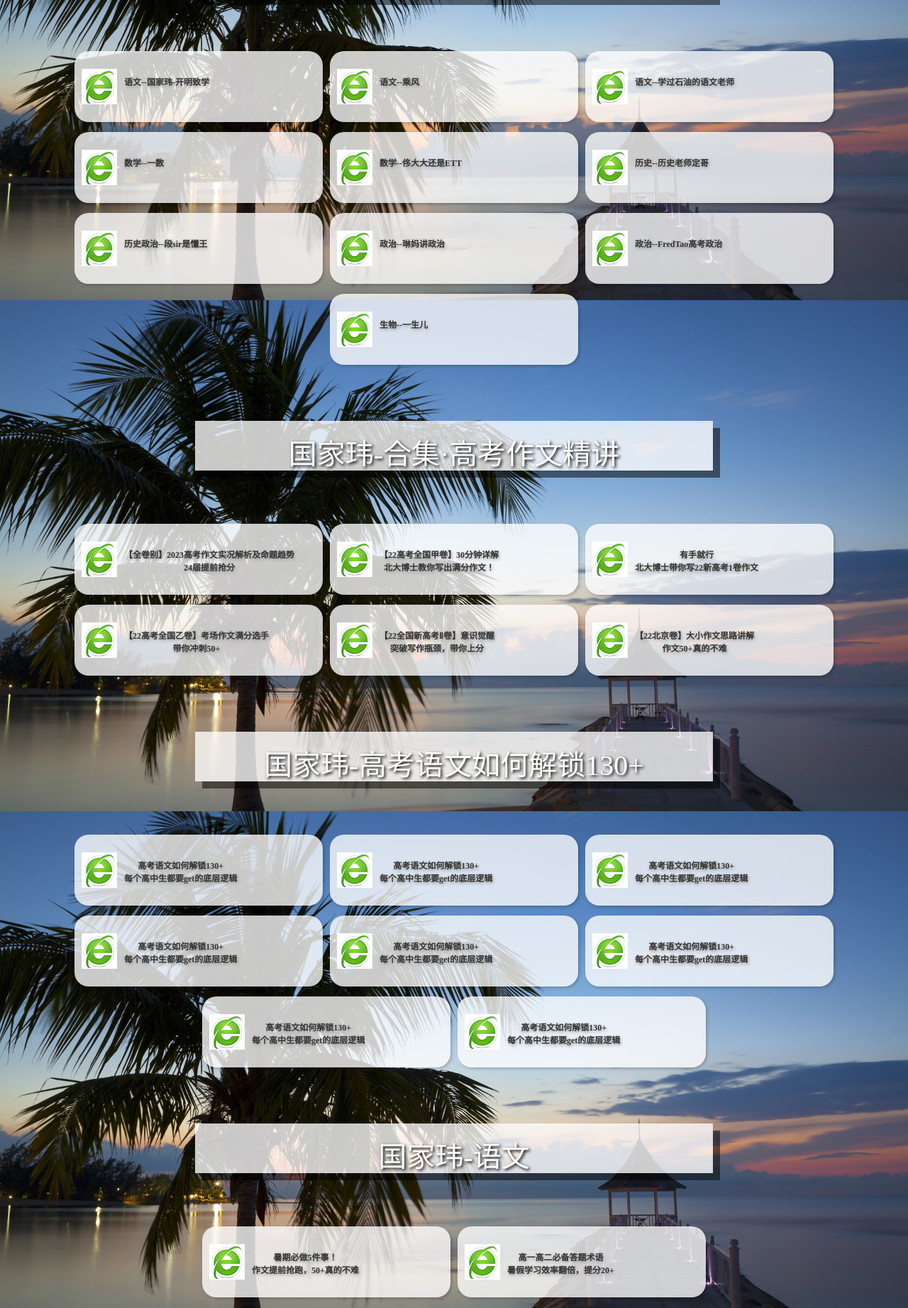
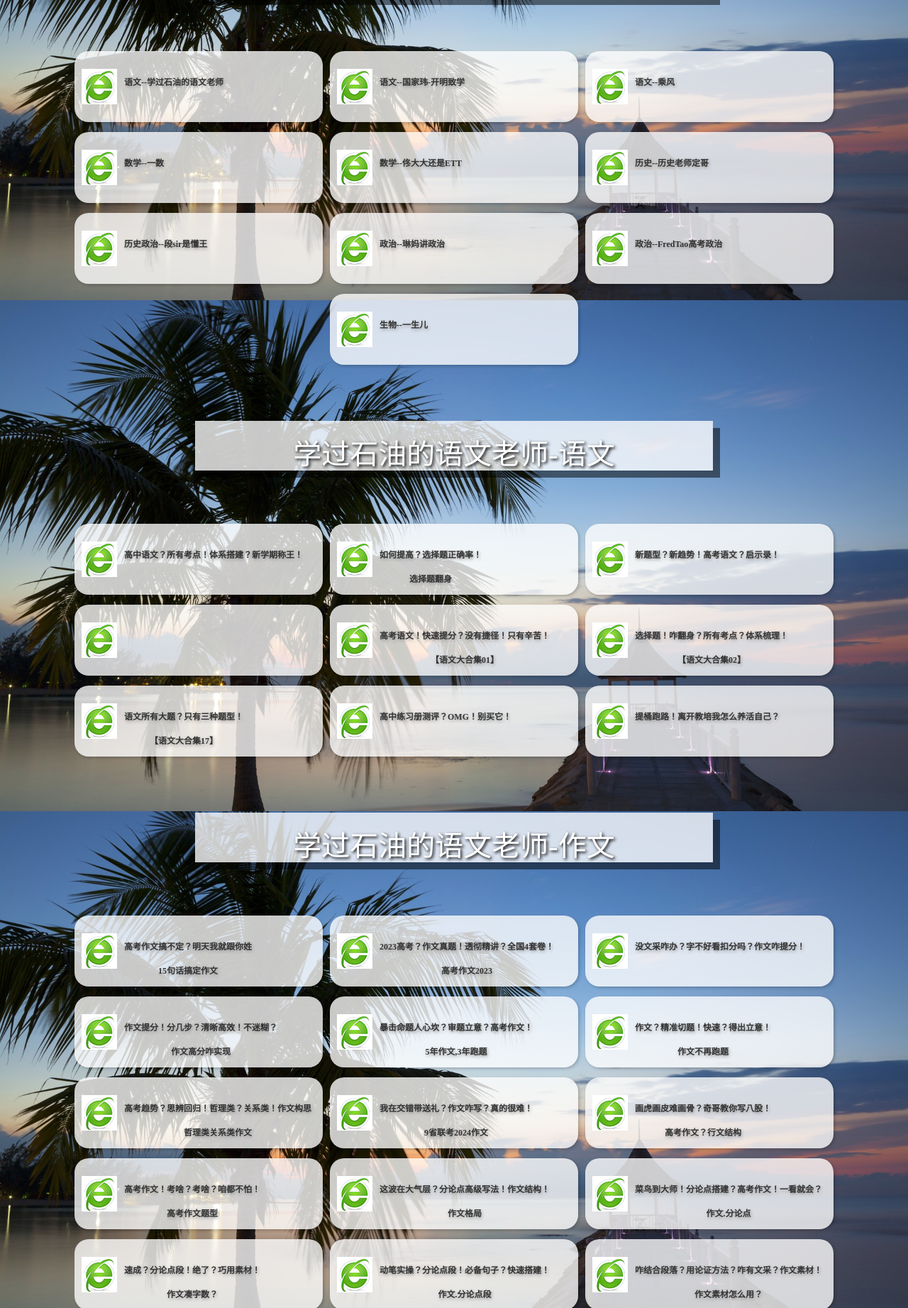
Before and after one commit to David1934/David1934.github.io, a plain HTML site: page high_school.html in a window 1280 px wide. Shown: the part 297-2140 px from the top of the page at 71% size. Drawn offline with Linux system fonts and the light colour scheme.

Commit message:
web sites update

```diff
--- a/high_school.html
+++ b/high_school.html
@@ -39,7 +39,10 @@ function MakeAItem(Folder,index)
 			else
 				document.write('<a href="http://' + Folder[i] + '" target=_blank class=text>');
 
-			document.write('<h4>' + Folder[i+1] + '</h4></a></li>');
+			document.write('<h4>' + Folder[i+1] + '</h4>');
+			if(Folder[i+2]!="")
+				document.write('<h4>' + Folder[i+2] + '</h4>');
+			document.write('</a></li>');
 		}
 
 	}
--- a/script/navi_menu_data_adaps.js
+++ b/script/navi_menu_data_adaps.js
@@ -20,6 +20,7 @@ Favorite1=new Array(
 "https://www.google.com","★Google","",
 "https://metaso.cn","◆秘塔AI搜索","国内免费AI搜索",
 "https://cn.bing.com/?ensearch=1","Bing国际版","无需梯子",
+"www.wikipedia.org",'★WikiPedia',"维基百科",
 
 "https://chat.openai.com","★◆ChatGPT","最早最热的AI王者",
 "https://chat.aimoshu.cc","chatAI","聚合AI,无需梯子chatGPT服务",
--- a/script/navi_menu_data_highschool.js
+++ b/script/navi_menu_data_highschool.js
@@ -1,9 +1,9 @@
 CoolSite=new Array(
 "讲师导航",
 
+"https://space.bilibili.com/39737405","语文--学过石油的语文老师","",
 "https://space.bilibili.com/485578465","语文--国家玮-开明致学","",
 "https://space.bilibili.com/442129187","语文--乘风","",
-"https://space.bilibili.com/39737405","语文--学过石油的语文老师","",
 "https://space.bilibili.com/14229967","数学--一数","",
 "https://space.bilibili.com/123321175","数学--佟大大还是ETT","",
 "https://space.bilibili.com/321084528","历史--历史老师定哥","",
@@ -15,6 +15,51 @@ CoolSite=new Array(
 );
 
 Favorite1=new Array(
+"学过石油的语文老师-语文",
+
+"https://www.bilibili.com/video/BV1xd4y1R7ea","高中语文？所有考点！体系搭建？新学期称王！","",
+"https://www.bilibili.com/video/BV19M4y1P7iN","如何提高？选择题正确率！","选择题翻身",
+"https://www.bilibili.com/video/BV1ZT4113744","新题型？新趋势！高考语文？启示录！","",
+"https://www.bilibili.com/video/BV1TJ4m147Ue","先写作文？纯扯淡！高考语文？时间安排！做题顺序？","【语文大合集32】",
+
+"https://www.bilibili.com/video/BV1FV4y1h7LT","高考语文！快速提分？没有捷径！只有辛苦！","【语文大合集01】",
+"https://www.bilibili.com/video/BV1yu41157sL","选择题！咋翻身？所有考点？体系梳理！","【语文大合集02】",
+"https://www.bilibili.com/video/BV1wM411R74T","语文所有大题？只有三种题型！","【语文大合集17】",
+
+
+"https://www.bilibili.com/video/BV1Q64y1i7yx","高中练习册测评？OMG！别买它！","",
+"https://www.bilibili.com/video/BV1rU4y1F7pD","提桶跑路！离开教培我怎么养活自己？","",
+"","",""
+);
+
+Favorite2=new Array(
+"学过石油的语文老师-作文",
+
+"https://www.bilibili.com/video/BV1rh411p7ph","高考作文搞不定？明天我就跟你姓","15句话搞定作文",
+"https://www.bilibili.com/video/BV1BM4y1Y7Nq","2023高考？作文真题！透彻精讲？全国4套卷！","高考作文2023",
+"https://www.bilibili.com/video/BV1Vu411D7bG","没文采咋办？字不好看扣分吗？作文咋提分！","",
+"https://www.bilibili.com/video/BV1qY4y1Z7bq","作文提分！分几步？清晰高效！不迷糊？","作文高分咋实现",
+"https://www.bilibili.com/video/BV1vT4y1y7NN","暴击命题人心坎？审题立意？高考作文！","5年作文,3年跑题",
+"https://www.bilibili.com/video/BV1CM4m1D7DE","作文？精准切题！快速？得出立意！","作文不再跑题",
+"https://www.bilibili.com/video/BV1zY411w7E5","高考趋势？思辨回归！哲理类？关系类！作文构思","哲理类关系类作文",
+"https://www.bilibili.com/video/BV14K4y1B7Bw","我在交错带送礼？作文咋写？真的很难！","9省联考2024作文",
+"https://www.bilibili.com/video/BV1Uw4m127ET","画虎画皮难画骨？奇哥教你写八股！","高考作文？行文结构",
+"https://www.bilibili.com/video/BV19P411S7js","高考作文！考啥？考啥？咱都不怕！","高考作文题型",
+"https://www.bilibili.com/video/BV1jR4y1F79G","这波在大气层？分论点高级写法！作文结构！","作文格局",
+"https://www.bilibili.com/video/BV1gY411i7Tc","菜鸟到大师！分论点搭建？高考作文！一看就会？","作文.分论点",
+"https://www.bilibili.com/video/BV1S34y1x7Ei","速成？分论点段！绝了？巧用素材！","作文凑字数？",
+"https://www.bilibili.com/video/BV1cM4y1d7w1","动笔实操？分论点段！必备句子？快速搭建！","作文.分论点段",
+"https://www.bilibili.com/video/BV1xr4y1s7kW","咋结合段落？用论证方法？咋有文采？作文素材！","作文素材怎么用？",
+"https://www.bilibili.com/video/BV1oL411t7t2","作文标题？属实玩明白了！","30秒写出高质量作文标题",
+"https://www.bilibili.com/video/BV1tY411x7Cn","天花板！秒杀作文标题？最终答案","作文标题,有手就行",
+"https://www.bilibili.com/video/BV1HB4y1c7pm","演讲稿？书信？辩论稿？高考作文应用文荟萃！","考场作文满分格式",
+"https://www.bilibili.com/video/BV1jP411P7LS","驳论文！辩论稿？手把手教你写！其实就是抬杠？","辩论稿咋写",
+"https://www.bilibili.com/video/BV1RP411Q7ZP","高考作文？考前梳理！别信押题？重在审题！","高考作文冲刺",
+"https://www.bilibili.com/video/BV1A84y1i7BN","直播码字？在线写作！语文作文？这么写！","写作文逐字",
+"","",""
+);
+
+Favorite3=new Array(
 "国家玮-合集·高考作文精讲",
 
 "https://www.bilibili.com/video/BV1Rk4y1p7yq","【全卷别】2023高考作文实况解析及命题趋势<br>24届提前抢分","",
@@ -26,7 +71,7 @@ Favorite1=new Array(
 "","",""
 );
 
-Favorite2=new Array(
+Favorite4=new Array(
 "国家玮-高考语文如何解锁130+",
 
 "https://www.bilibili.com/video/BV1zB4y1w7Sk","高考语文如何解锁130+<br>每个高中生都要get的底层逻辑","",
@@ -40,7 +85,7 @@ Favorite2=new Array(
 "","",""
 );
 
-Favorite3=new Array(
+Favorite5=new Array(
 "国家玮-语文",
 
 "https://www.bilibili.com/video/BV1QH4y1F7M5","暑期必做5件事！<br>作文提前抢跑，50+真的不难","",
@@ -48,7 +93,7 @@ Favorite3=new Array(
 "","",""
 );
 
-Favorite4=new Array(
+Favorite6=new Array(
 "乘风-【文言文必备基础】",
 
 "https://www.bilibili.com/video/BV1HY4y137hT","310个高频文言文实词带背<br>part1  06:19","",
@@ -58,7 +103,7 @@ Favorite4=new Array(
 "","",""
 );
 
-Favorite5=new Array(
+Favorite7=new Array(
 "乘风-【高考必背文化常识】",
 
 "https://www.bilibili.com/video/BV13i4y197Er","每天五分钟，轻松掌握！<br>称谓篇 05:59","",
@@ -76,7 +121,7 @@ Favorite5=new Array(
 "","",""
 );
 
-Favorite6=new Array(
+Favorite8=new Array(
 "乘风-【高考语文一轮直击130+技巧】",
 
 "https://www.bilibili.com/video/BV1zx411f77t","一招破解近义成语辨析<br>part1 31:30","",
@@ -85,7 +130,7 @@ Favorite6=new Array(
 "","",""
 );
 
-Favorite7=new Array(
+Favorite9=new Array(
 "乘风-【4节课冲击55+高分作文】",
 
 "https://www.bilibili.com/video/BV1W4411o7cn?","揭秘考场新套路！<br>作文上不了一类文原因揭秘","",
@@ -95,14 +140,14 @@ Favorite7=new Array(
 "","",""
 );
 
-Favorite8=new Array(
+Favorite10=new Array(
 "乘风-语文",
 
 "https://www.bilibili.com/video/BV1b4411B7qS","学校从不讲的诗歌鉴赏技巧大全<br>30:37","",
 "","",""
 );
 
-Favorite9=new Array(
+Favorite11=new Array(
 "凉学长-高一数学必修一同步课",
 
 "https://www.bilibili.com/video/BV1j841117wj","01.集合的概念＆基本关系＆基本运算<br>2:08:46","",
@@ -141,7 +186,25 @@ Favorite9=new Array(
 "","",""
 );
 
-Favorite10=new Array(
+Favorite12=new Array(
+"一数",
+/*
+* 本合集包含高中数学必修一，必修二，必修三，必修四，必修五（2019年新版必修同样适用），
+* 讲解顺序为1-4-5-2-3。
+* 一数辞典讲解基础知识，从零开始也一定看的懂，考点精华涵盖该章节所有主流方法！有了一数，
+* 学习数学不再求人[打call]
+* 中间部分视频片头较长，可以跳过，后面均改成了6秒短片头。
+* 由于视频较多，如果某个视频内大家发现了笔误等问题，可以私信UP或者评论留言均可,UP会修改
+* 视频确保每节课都没有任何问题！一数粉丝越来越多，谢谢大家的支持与喜爱
+*/
+"https://www.bilibili.com/video/BV147411K7xu","高中数学基础与解法全集","从零开始拯救所有学渣！通俗易懂",
+"https://www.bilibili.com/video/BV1w7411w7kQ","高考数学通法逆袭全集","高考复习有这个就够了！",
+"https://www.bilibili.com/video/BV1mE421A71a","必刷100讲，新版来了！","高考数学救星,就看TA！",
+"","",""
+);
+
+
+Favorite13=new Array(
 "高考历史·选择题第一季(1--199)",
 
 "https://www.bilibili.com/video/BV14f4y1R7yo?p=1","P1 学习方法＋课程介绍<br>07:31","",
@@ -149,15 +212,9 @@ Favorite10=new Array(
 "","",""
 );
 
-Favorite11=new Array(
-"学考",
-
-"https://www.bilibili.com/video/BV1Rz421z7AJ","高中生物合格考复习","",
-"","",""
-);
 
 
-Favorite12=new Array(
+Favorite14=new Array(
 "搜索引擎 & 热门AI",
 
 "https://www.google.com","★Google","",
@@ -181,3 +238,10 @@ Favorite12=new Array(
 "https://gemini.google.com","★Google Gemini","Google的AI,效果一般",
 "","",""
 );
+
+Favorite15=new Array(
+"学考",
+
+"https://www.bilibili.com/video/BV1Rz421z7AJ","高中生物合格考复习","",
+"","",""
+);
```
Also changed, not shown: script/navi_menu_data.js (+19 -6 lines).
